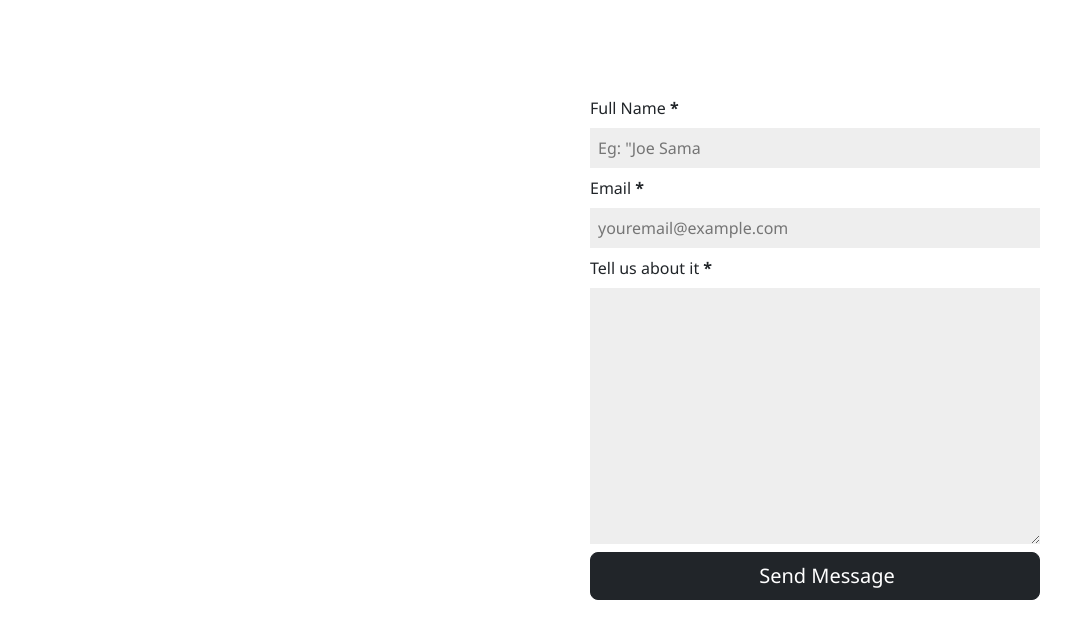
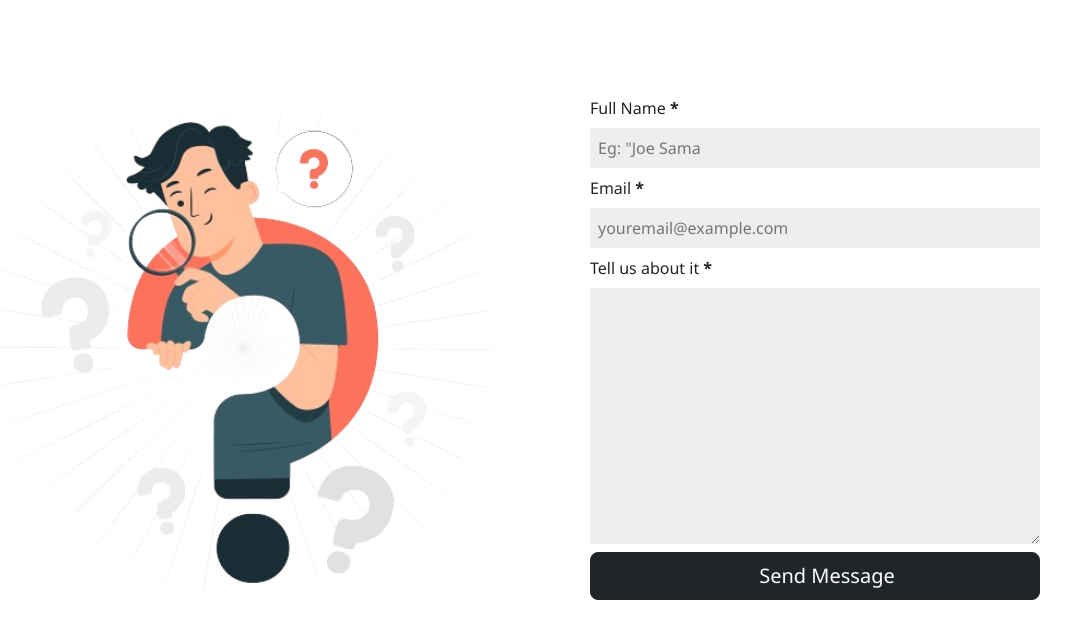
Before and after one commit to spd-sadim/Project---Lost-and-Found, a React (Vite) app in the folder client/: page /help-advice in a window 1280 px wide. Shown: the top 638 px of the page, without its empty margins (110-1181 px from the left). Built offline with nearby package versions, Linux system fonts and the light colour scheme; some icons are missing.

Commit message:
feat: Add image in Help&Advice page

```diff
--- a/client/src/components/Help-advice/HelpAdviceForm.jsx
+++ b/client/src/components/Help-advice/HelpAdviceForm.jsx
@@ -1,13 +1,15 @@
 import { Button, Col, Container, Row } from "react-bootstrap";
 import { Icon } from "@iconify/react";
+import image from "../../assets/hero/lost.png"
 
 export default function HelpAdviceForm() {
   return (
-    <div>
       <Container>
         <Row>
-          <Col lg={6}></Col>
-          <Col lg={6}>
+          <Col lg={6} md={4} className="align-self-center d-none d-md-block">
+              <img src={image} alt="" className="w-100 h-100" />
+          </Col>
+          <Col lg={6} md={6}>
             <div className="contact-form p-md-5">
               <form className="d-flex flex-column gap-2 py-md-5">
                 <label htmlFor="name">
@@ -50,6 +52,5 @@ export default function HelpAdviceForm() {
           </Col>
         </Row>
       </Container>
-    </div>
   );
 }
--- a/client/src/pages/Home.jsx
+++ b/client/src/pages/Home.jsx
@@ -1,13 +1,15 @@
 import Announcement from "../components/Announcement/Announcement";
 import Hero from "../components/Hero/Hero";
 import HowItWorks from "../components/How-it-works/HowItWorks";
+import NavbarNav from "../components/navbar/NavbarNav";
 
 export default function Home() {
   return (
-    <div>
+    <>
+    <NavbarNav />
         <Hero />
         <Announcement />
         <HowItWorks />
-    </div>
+    </>
   )
 }
```
